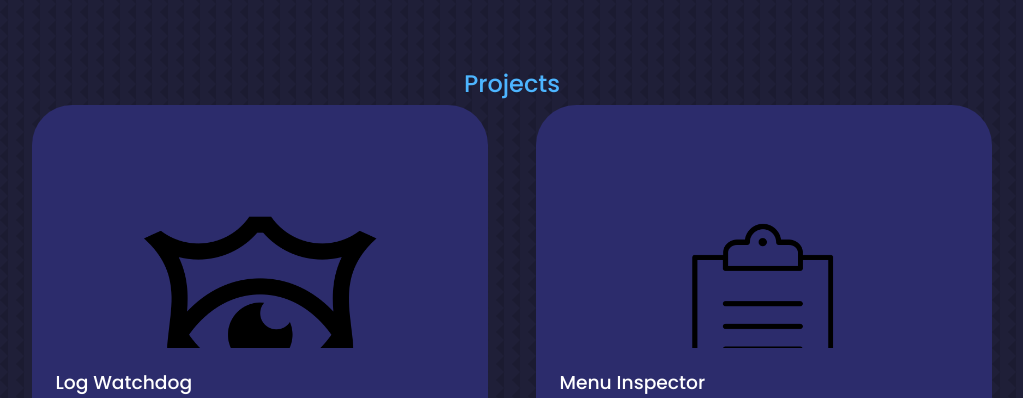
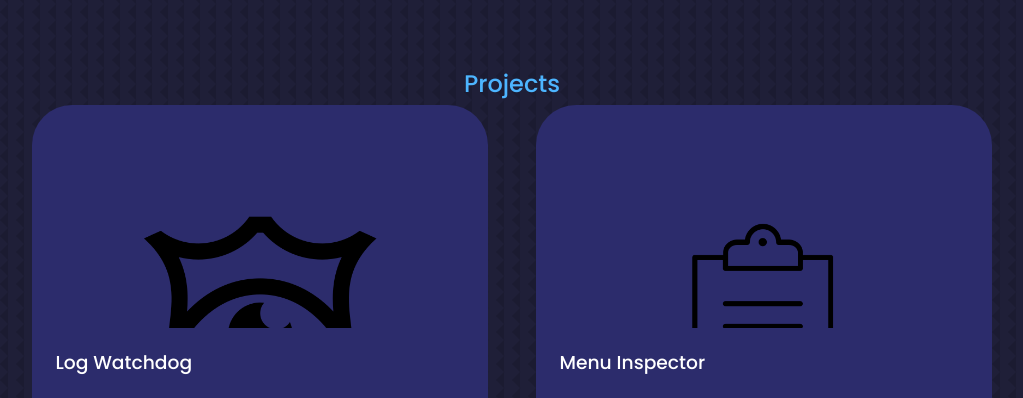
Before and after one commit to D0T7/Portfolio, a React (Create React App) app: page / in a window 1280 px wide. Shown: the part 4220-4618 px from the top of the page, without its empty margins (128-1151 px from the left). Built offline with nearby package versions, Linux system fonts and the light colour scheme.

Commit message:
Fixed typos in Projects.jsx

```diff
--- a/src/components/projects/Projects.css
+++ b/src/components/projects/Projects.css
@@ -24,9 +24,10 @@
 }
 
 .project__image {
-    height: 220px;
+    height: 200px;
     border-radius: 2.5rem;
     overflow: hidden;
+    object-fit: contain;
 }
 .project__org{
     margin: 0.5rem;
--- a/src/components/projects/Projects.jsx
+++ b/src/components/projects/Projects.jsx
@@ -14,13 +14,13 @@ const Projects = () => {
       <h2>Projects</h2>
       <div className="container project__container">
       <article className='projects'>
-          <div className='project__image'><img src={Watchdog} alt="Portfolio Website" /></div>
+          <div className='project__image'><img src={Watchdog} alt="Log Watchdog." /></div>
           <div className="project__head"><h3>Log Watchdog</h3></div>
           <div className="project__org"><small>ConverseNow AI.</small></div>
           <div className="project__desc"><small>An internal tool to check and maintain P.C.I compliance of company logs.</small></div>
         </article>
       <article className='projects'>
-          <div className='project__image'><img src={Inspector} alt="Portfolio Website" /></div>
+          <div className='project__image'><img src={Inspector} alt="Menu Inspector." /></div>
           <div className="project__head"><h3>Menu Inspector</h3></div>
           <div className="project__org"><small>ConverseNow AI.</small></div>
           <div className="project__desc"><small>An internal tool to compare internal menus, menu functions , translations, translation rules and items.</small></div>
```
